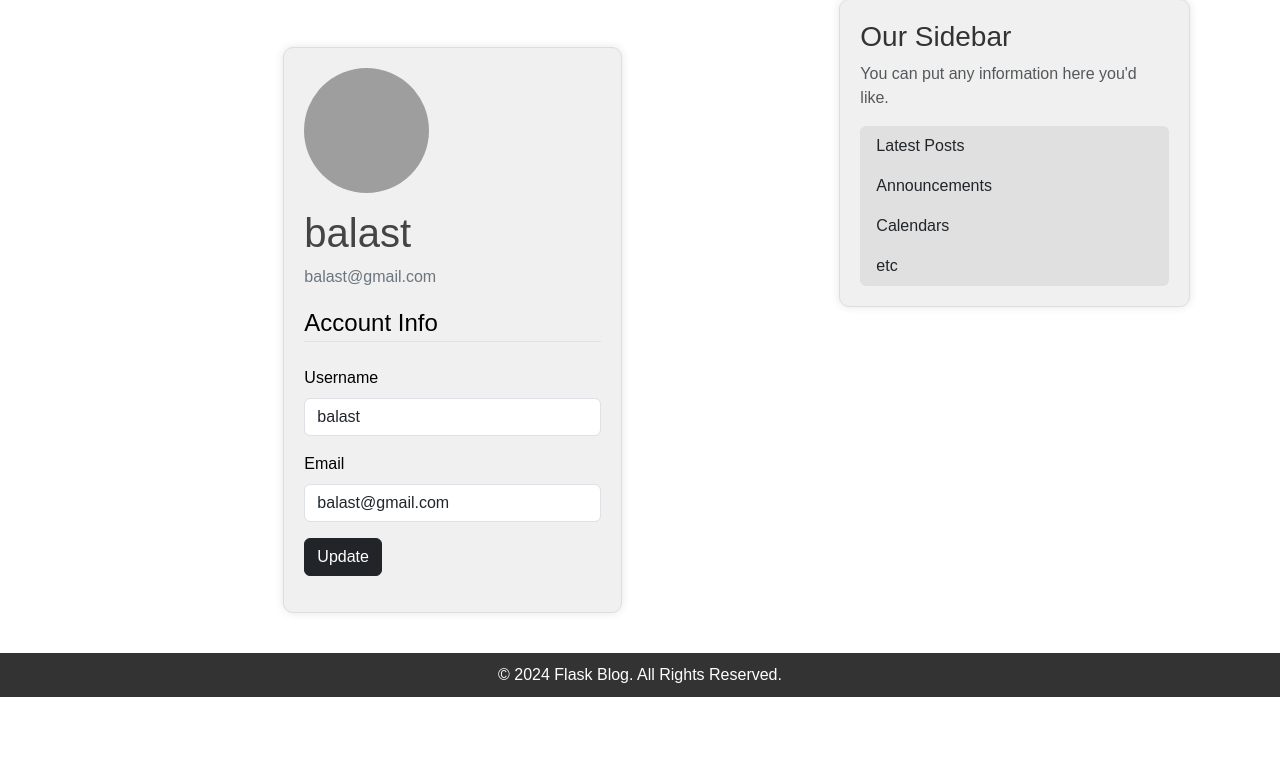
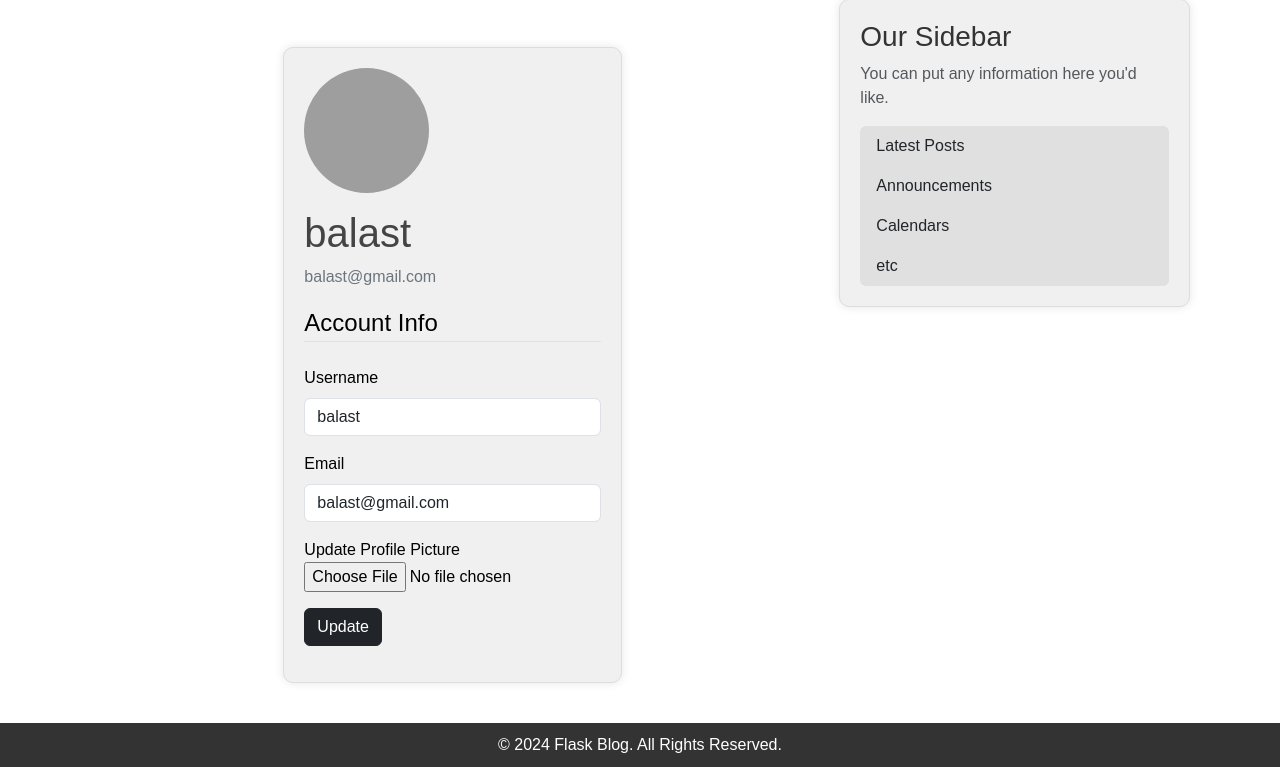
Before and after one commit to KankaveeRamsri/Web-pantip, a Flask app: page /account in a window 1280 px wide. Shown: the part 164-931 px from the top of the page. Before the commit the page ends 861 px from the top, so only its background shows below. Run offline with Flask 3, Linux system fonts and the light colour scheme; a user stored in the database is signed in; some libraries are stand-ins or nearby versions; grey boxes are pictures that could not be loaded.

Commit message:
add picture profile

```diff
--- a/flaskblog/forms.py
+++ b/flaskblog/forms.py
@@ -1,4 +1,5 @@
 from flask_wtf import FlaskForm
+from flask_wtf.file import FileField, FileAllowed
 from flask_login import current_user
 from wtforms import StringField, PasswordField, SubmitField, BooleanField
 from wtforms.validators import DataRequired, Length, Email, EqualTo, ValidationError
@@ -38,6 +39,7 @@ class UpdateAccountForm(FlaskForm):
                         validators=[DataRequired(), Length(min=2, max=20)])
     email = StringField('Email',
                         validators=[DataRequired(), Email()])
+    picture = FileField('Update Profile Picture',validators=[FileAllowed(['jpg','png'])])
     submit = SubmitField('Update')
 
     def validate_username(self, username):
--- a/flaskblog/templates/account.html
+++ b/flaskblog/templates/account.html
@@ -11,7 +11,7 @@
                             <p class="text-secondary">{{ current_user.email }}</p>
                         </div>
                     </div>
-                    <form method="POST" action="">
+                    <form method="POST" action="" enctype="multipart/form-data">
                         {{ form.hidden_tag() }}
                         <fieldset class="form-group">
                             <legend class="border-bottom mb-4">Account Info</legend>
@@ -41,6 +41,15 @@
                                     {{ form.email(class="form-control") }}
                                 {% endif %}
                             </div>
+                            <div class="mb-3">
+                                {{ form.picture.label() }}
+                                {{ form.picture(class="form-control-file") }}
+                                {% if form.picture.errors %}
+                                    {% for error in form.picture.errors %}
+                                        <span class="text-danger">{{ error }}</span></br>
+                                    {% endfor %}
+                                {% endif %}
+                            </div>
                         </fieldset>
                         <div class="mb-3">
                             {{ form.submit(class="btn btn-dark text-white") }}
```
